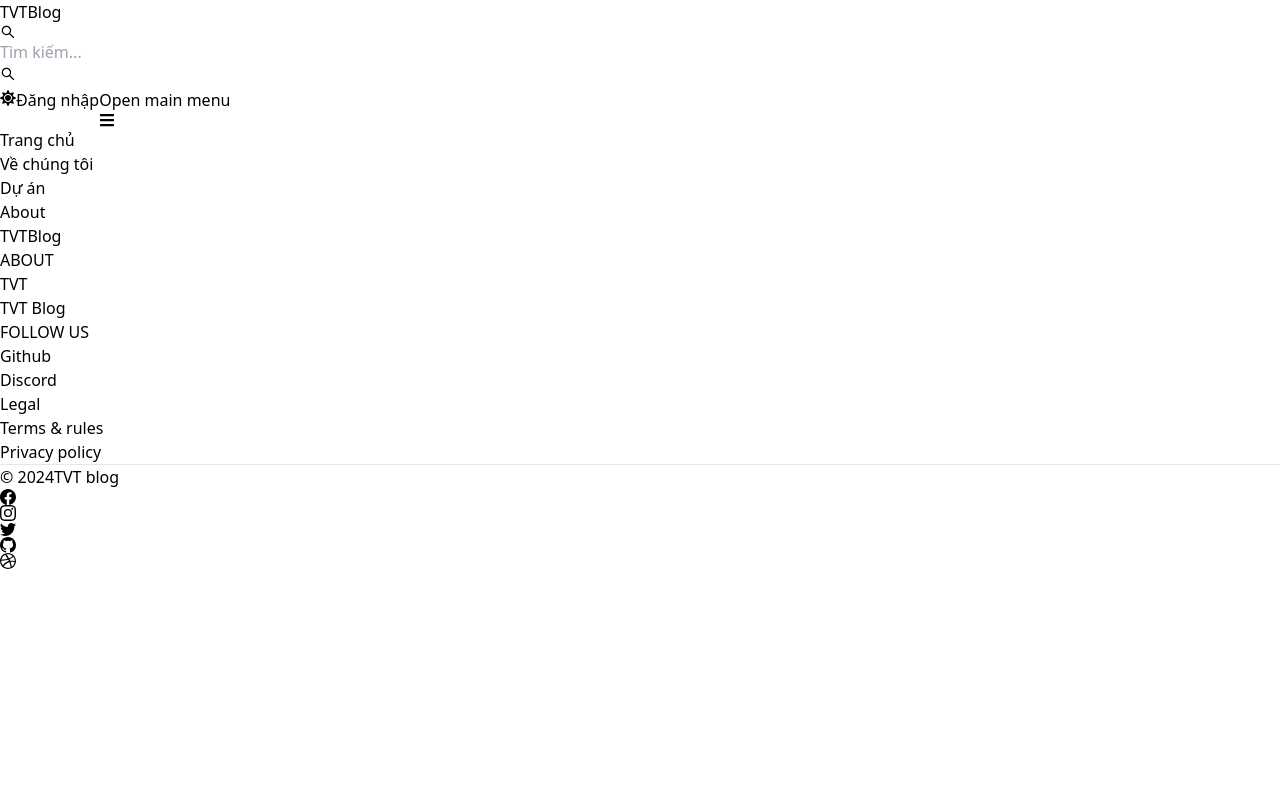
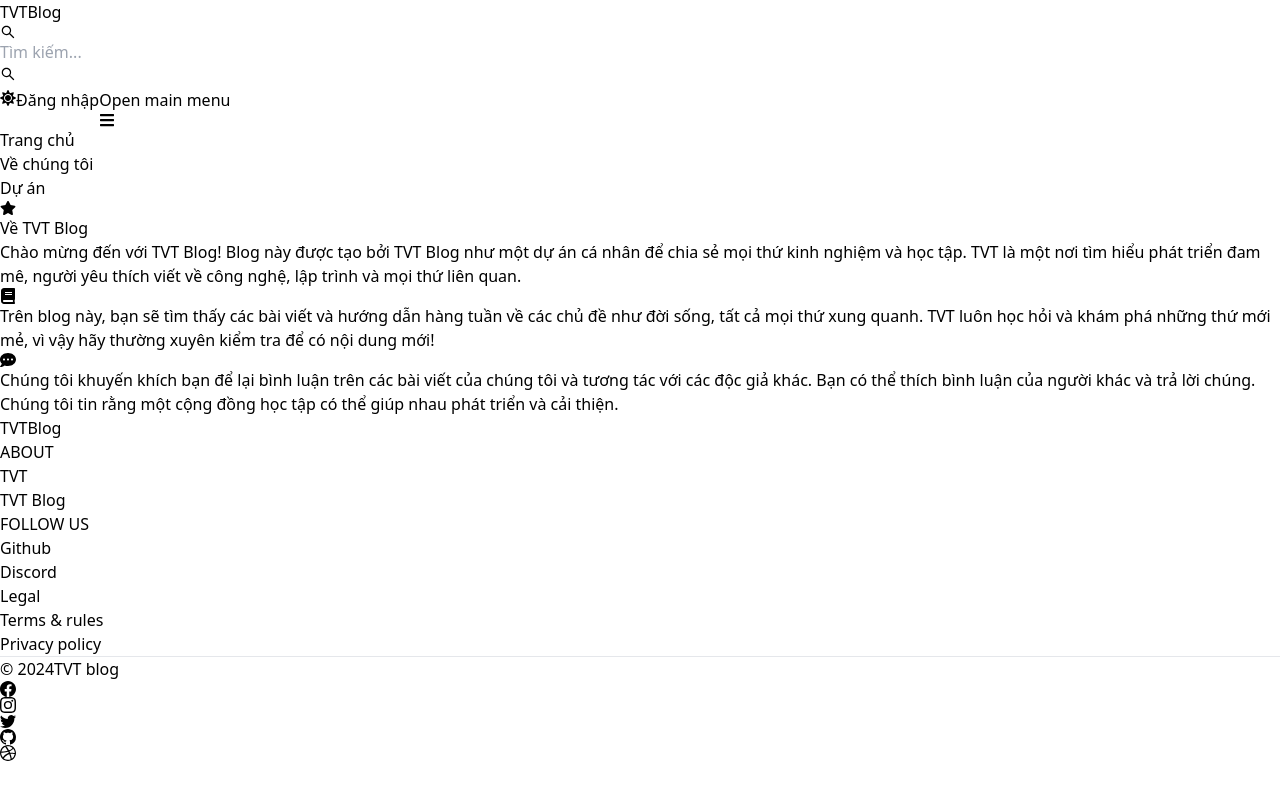
Before and after one commit to tranvinhtruongg/mern-blog, a React (Vite) app in the folder client/: page /about in a window 1280 px wide. Built offline with nearby package versions, Linux system fonts and the light colour scheme; no server answers.

Commit message:
add page about and page project

```diff
--- a/client/src/pages/About.jsx
+++ b/client/src/pages/About.jsx
@@ -1,6 +1,37 @@
+import { FaStar, FaBook, FaCommentDots } from 'react-icons/fa';
 
 export default function About() {
   return (
-    <div>About</div>
-  )
+    <div className='min-h-screen flex items-center justify-center'>
+      <div className='max-w-2xl mx-auto p-3 text-center'>
+        <div>
+          <h1 className='text-3xl font font-semibold text-center my-7 '>
+            <FaStar className='mr-2' />
+            Về TVT Blog
+          </h1>
+          <div className='text-md text-gray-500 flex flex-col gap-6'>
+            <p>
+              Chào mừng đến với TVT Blog! Blog này được tạo bởi TVT Blog
+              như một dự án cá nhân để chia sẻ mọi thứ kinh nghiệm và học tập. TVT là một nơi tìm hiểu phát triển đam mê, người yêu thích viết về
+              công nghệ, lập trình và mọi thứ liên quan.
+            </p>
+            <p>
+              <FaBook className='mr-2 ' />
+              Trên blog này, bạn sẽ tìm thấy các bài viết và hướng dẫn hàng tuần về các chủ đề
+              như đời sống, tất cả mọi thứ xung quanh.
+              TVT luôn học hỏi và khám phá những thứ mới mẻ,
+              vì vậy hãy thường xuyên kiểm tra để có nội dung mới!
+            </p>
+            <p>
+              <FaCommentDots className='mr-2' />
+              Chúng tôi khuyến khích bạn để lại bình luận trên các bài viết của chúng tôi và tương tác với
+              các độc giả khác. Bạn có thể thích bình luận của người khác và trả lời
+              chúng. Chúng tôi tin rằng một cộng đồng học tập có thể giúp
+              nhau phát triển và cải thiện.
+            </p>
+          </div>
+        </div>
+      </div>
+    </div>
+  );
 }
--- a/client/src/pages/Projects.jsx
+++ b/client/src/pages/Projects.jsx
@@ -1,6 +1,10 @@
-
+import CallToAction from '../conponents/CallToAction';
 export default function Projects() {
   return (
-    <div>Projects</div>
+    <div className='min-h-screen max-w-2xl mx-auto flex justify-center items-center flex-col gap-6 p-3'>
+      <h1 className='text-3xl font-semibold'>Dự án</h1>
+      <p className='text-md text-gray-500'>Nơi chia sẻ kinh nghiệm và học tập những điều mới mẻ</p>
+      <CallToAction />
+    </div>
   )
 }
```
